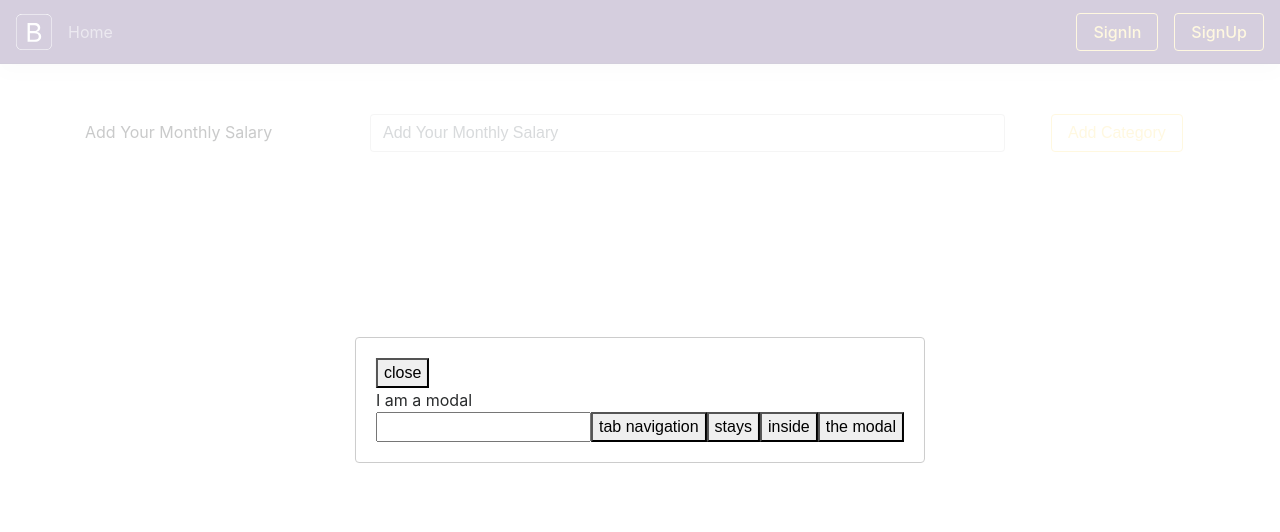
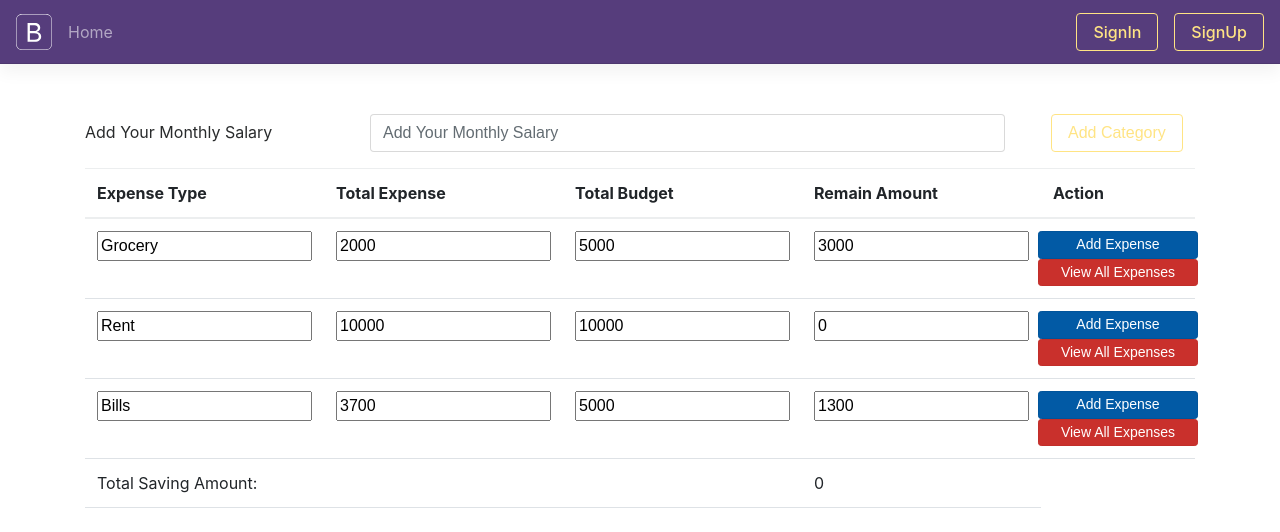
Before and after one commit to npadal848/budget-planner-app, a React (Create React App) app: page / in a window 1280 px wide. Shown: the top 532 px of the page. Built offline with nearby package versions, Linux system fonts and the light colour scheme.

Commit message:
fixed reducer issue and added pop up form

```diff
--- a/package.json
+++ b/package.json
@@ -11,8 +11,9 @@
     "react-dom": "^17.0.2",
     "react-modal": "^3.14.4",
     "react-redux": "^7.2.6",
-    "react-router-dom": "^6.2.1",
+    "react-router-dom": "^5.2.0",
     "react-scripts": "5.0.0",
+    "redux-form": "^8.3.8",
     "web-vitals": "^2.1.4"
   },
   "scripts": {
--- /dev/null
+++ b/src/components/budget/DisplayBudgetPlans.js
@@ -0,0 +1,78 @@
+import React, { Component } from "react";
+import { connect } from "react-redux";
+import { withRouter, Link } from "react-router-dom";
+
+class DisplayBudgetPlans extends Component {
+  constructor(props) {
+    super(props);
+  }
+
+  render() {
+    const categories = this.props.category.allCategory;
+    const renderData = categories.map((category) => {
+      const { id, name, spends, budgetAmount, remainingBalance } = category;
+      return (
+        <tr key={id}>
+          <td>
+            <input name="name" value={name} />
+          </td>
+          <td>
+            <input name="spends" value={spends} />
+          </td>
+          <td>
+            <input name="budgetAmount" value={budgetAmount} />
+          </td>
+          <td>
+            <input name="remainingBalance" value={remainingBalance} />
+          </td>
+          <td>
+            <div className="row">
+              <button
+                className="btn btn-primary btn-sm active"
+                role="button"
+                aria-pressed="true"
+              >
+                Add Expense
+              </button>
+              <button
+                className="btn btn-danger btn-sm active"
+                role="button"
+                aria-pressed="true"
+              >
+                View All Expenses
+              </button>
+            </div>
+          </td>
+        </tr>
+      );
+    });
+    return (
+      <div className="container">
+        <table className="table table-hover">
+          <thead>
+            <tr>
+              <th scope="col">Expense Type</th>
+              <th scope="col">Total Expense</th>
+              <th scope="col">Total Budget</th>
+              <th scope="col">Remain Amount</th>
+              <th scope="col">Action</th>
+            </tr>
+          </thead>
+          <tbody>
+            {renderData}
+            <tr>
+              <td colSpan="3">Total Saving Amount: </td>
+              <td>{this.props.category.totalSavingAmount}</td>
+            </tr>
+          </tbody>
+        </table>
+      </div>
+    );
+  }
+}
+
+const mapStateToProps = (state) => {
+  return { ...state };
+};
+
+export default withRouter(connect(mapStateToProps)(DisplayBudgetPlans));
--- a/src/components/budget/home.js
+++ b/src/components/budget/home.js
@@ -1,56 +1,72 @@
 import React, { Component } from "react";
+import { connect } from "react-redux";
 import { withRouter } from "react-router-dom";
 import CategoryModel from "../common/CategoryModelPopup";
-
+import DisplayBudgetPlans from "./DisplayBudgetPlans";
 
 class Home extends Component {
   constructor(props) {
     super(props);
-    this.state = {modalIsOpen : false}
+    this.state = { modalIsOpen: false };
   }
 
+  onCloseModal = () => {
+    this.setState({ modalIsOpen: false });
+  };
+  openModal = () => {
+    this.setState({ modalIsOpen: true });
+  };
 
- componentDidMount = () =>{
-
-this.openModal();
- }
-
- openModal = () => {
-  this.setState({modalIsOpen : true});
-}
-
-
-
-
+  handleSubmit = (e) => {
+    e.preventDefault();
+  };
 
   render() {
-    console.log('this.state.modalIsOpen', this.state.modalIsOpen)
     return (
       <div>
-        <div className='div_gap'>
-          <div className='container'>
-            <form>
-
+        <div className="div_gap">
+          <div className="container">
+            <form onSubmit={this.handleSubmit}>
               <div className="form-group row">
-                <label  className="col-sm-3 col-form-label">Add Your Monthly Salary</label>
+                <label className="col-sm-3 col-form-label">
+                  Add Your Monthly Salary
+                </label>
                 <div className="col-sm-7">
-                  <input type="text" className="form-control" id=""  placeholder="Add Your Monthly Salary" />
-
+                  <input
+                    type="text"
+                    className="form-control"
+                    id=""
+                    placeholder="Add Your Monthly Salary"
+                  />
                 </div>
                 <div className="col-sm-2">
-                  <button className="btn btn-bd-download d-none d-lg-inline-block mb-3 mb-md-0 ml-md-3" onClick={(this.openModal)}>Add Category</button>
+                  <button
+                    className="btn btn-bd-download d-none d-lg-inline-block mb-3 mb-md-0 ml-md-3"
+                    onClick={this.openModal}
+                  >
+                    Add Category
+                  </button>
                 </div>
               </div>
             </form>
-
           </div>
         </div>
-          {this.state.modalIsOpen &&  <CategoryModel />}
-
-
+        <div>
+          <DisplayBudgetPlans />
+        </div>
+        {this.state.modalIsOpen && (
+          <CategoryModel
+            showModal={this.state.modalIsOpen}
+            onCloseModal={this.onCloseModal}
+          />
+        )}
       </div>
     );
   }
 }
 
-export default Home;
+const mapStateToProps = (state) => {
+  return { ...state };
+};
+
+export default withRouter(connect(mapStateToProps)(Home));
--- a/src/components/common/CategoryModelPopup.js
+++ b/src/components/common/CategoryModelPopup.js
@@ -1,45 +1,61 @@
-import React, { useState } from 'react';
-import Modal from 'react-modal';
-Modal.setAppElement('#root');
+import React, { useState } from "react";
+import Modal from "react-modal";
+import { connect } from "react-redux";
+import { Field, reduxForm } from "redux-form";
+import { addCategory } from "../../redux/action/budgetActions";
+
+Modal.setAppElement("#root");
 const customStyles = {
   content: {
-        top: '50%',
-        left: '50%',
-        right: 'auto',
-        bottom: 'auto',
-        marginRight: '-50%',
-        transform: 'translate(-50%, -50%)',
+    top: "50%",
+    left: "50%",
+    right: "auto",
+    bottom: "auto",
+    marginRight: "-50%",
+    transform: "translate(-50%, -50%)",
   },
 };
 
-
-const CategoryModel = () => {
-    const [isOpeneModal, setOpenModal] = useState(true);
+const CategoryModel = (props) => {
+  const { showModal, onCloseModal, handleSubmit, dispatch } = props;
 
   const closeModal = () => {
-        setOpenModal(false);
-    }
+    onCloseModal();
+  };
+
+  const addBudgetCategory = (values) => {
+    values["id"] = props.category.allCategory.length + 1;
+    values["remainingBalance"] = values.budgetAmount - values.spends;
+    dispatch(addCategory(values));
+    onCloseModal();
+  };
+
   return (
     <div>
       <Modal
-                isOpen={isOpeneModal}
+        isOpen={showModal}
         onRequestClose={closeModal}
         style={customStyles}
         contentLabel="Example Modal"
       >
-
         <button onClick={closeModal}>close</button>
-                <div>I am a modal</div>
-                <form>
-                    <input />
-                    <button>tab navigation</button>
-                    <button>stays</button>
-                    <button>inside</button>
-                    <button>the modal</button>
+        <div>Add Category</div>
+        <form onSubmit={handleSubmit(addBudgetCategory)}>
+          <Field name="name" component="input" type="text" />
+          <Field name="spends" component="input" type="number" />
+          <Field name="budgetAmount" component="input" type="number" />
+          {/* <Field name="remainingBalance" component="input" type="number" /> */}
+          <button type="submit">Add</button>
         </form>
       </Modal>
     </div>
-    )
-}
+  );
+};
 
-export default CategoryModel;
+const mapStateToProps = (state) => {
+  return { ...state, categories: state.category.allCategory };
+};
+
+export default reduxForm({
+  form: "addCategoryForm",
+})(connect(mapStateToProps)(CategoryModel));
--- a/src/index.js
+++ b/src/index.js
@@ -4,19 +4,18 @@ import "./index.css";
 import App from "./App";
 import { Provider } from "react-redux";
 import store from "./redux/store";
-import { BrowserRouter as Router, Route, Routes } from "react-router-dom";
+import { BrowserRouter as Router, Route, Switch } from "react-router-dom";
 import NoMatch from "./components/common/error/NoMatch";
-import Home from "./components/budget/home";
 
 ReactDOM.render(
   <React.StrictMode>
     <Provider store={store}>
       <Router>
-        <Routes>
-          <Route exact path="/" element={<App />} />
+        <Switch>
+          <Route exact path="/" component={App} />
           {/* <Route path="/:pathType/:pathName" element={<App />} /> */}
-          <Route path="*" element={<NoMatch />} />
-        </Routes>
+          <Route component={NoMatch} />
+        </Switch>
       </Router>
     </Provider>
   </React.StrictMode>,
--- a/src/redux/action/budgetActions.js
+++ b/src/redux/action/budgetActions.js
@@ -1,15 +1,15 @@
 import ActionTypes from "../constant/actionTypes";
 
-export const addCategory = (budgetCategory) => {
+export const addCategory = (category) => {
   return {
     type: ActionTypes.ADD_BUDGET_CATEGORY,
-    payload: budgetCategory.payload,
+    payload: category,
   };
 };
 
-export const removeCategory = (budgetCategory) => {
+export const removeCategory = (category) => {
   return {
     type: ActionTypes.REMOVE_BUDGET_CATEGORY,
-    payload: budgetCategory.payload,
+    payload: category,
   };
 };
--- a/src/redux/constant/actionTypes.js
+++ b/src/redux/constant/actionTypes.js
@@ -5,6 +5,7 @@ const ActionTypes = {
   REMOVE_SPENDING: "REMOVE_SPENDING",
   ADD_MONTHLY_INCOME: "ADD_MONTHLY_INCOME",
   VIEW_HISTORY: "VIEW_HISTORY",
+  UPDATE_SAVING_AMOUNT: "UPDATE_SAVING_AMOUNT",
 };
 
 export default ActionTypes;
--- a/src/redux/reducer/budgetReducer.js
+++ b/src/redux/reducer/budgetReducer.js
@@ -1,8 +1,10 @@
 import React from "react";
-import { addCategory, removeCategory } from "../action/budgetActions";
+import Actions from "../constant/actionTypes";
 
 const initialState = {
   monthlySalary: 50000,
+  totalSavingAmount: 0,
+  totalBudgetAmount: 0,
   allCategory: [
     {
       id: 1,
@@ -33,16 +35,21 @@ export const budgetCategoryReducer = (
   { type, payload }
 ) => {
   switch (type) {
-    case addCategory:
+    case Actions.ADD_BUDGET_CATEGORY:
+      state.allCategory.forEach((category, index) => {
+        state.totalBudgetAmount += parseInt(category.budgetAmount);
+        console.log("totalSavingAmount: ", parseInt(category.budgetAmount));
+      });
+      state.totalBudgetAmount += parseInt(payload.budgetAmount);
+      state.totalSavingAmount = state.monthlySalary - state.totalBudgetAmount;
       return {
         ...state,
-        budgetCategories: [...state.budgetCategories, payload],
+        allCategory: [...state.allCategory, payload],
       };
-    case removeCategory:
-      state.budgetCategories.filter((category) => category.id != payload.id);
+    case Actions.REMOVE_BUDGET_CATEGORY:
+      state.allCategory.filter((category) => category.id != payload.id);
       return {
         ...state,
-        // budgetCategories: [...state.budgetCategories, payload],
       };
 
     default:
--- a/src/redux/reducer/index.js
+++ b/src/redux/reducer/index.js
@@ -1,7 +1,9 @@
 import React from "react";
 import { combineReducers } from "redux";
 import { budgetCategoryReducer } from "./budgetReducer";
+import { reducer as formReducer } from "redux-form";
 
 export const rootReducer = combineReducers({
   category: budgetCategoryReducer,
+  form: formReducer,
 });
```
Also changed, not shown: 1 other file (tests, documents, lock files or other folders). Lines whose indentation alone changed are shown as unchanged.
